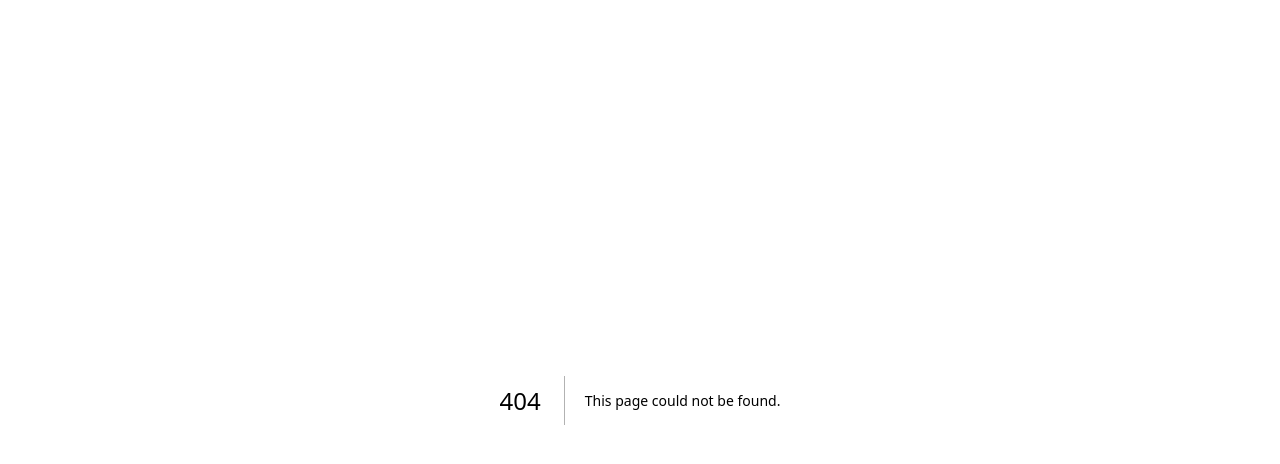
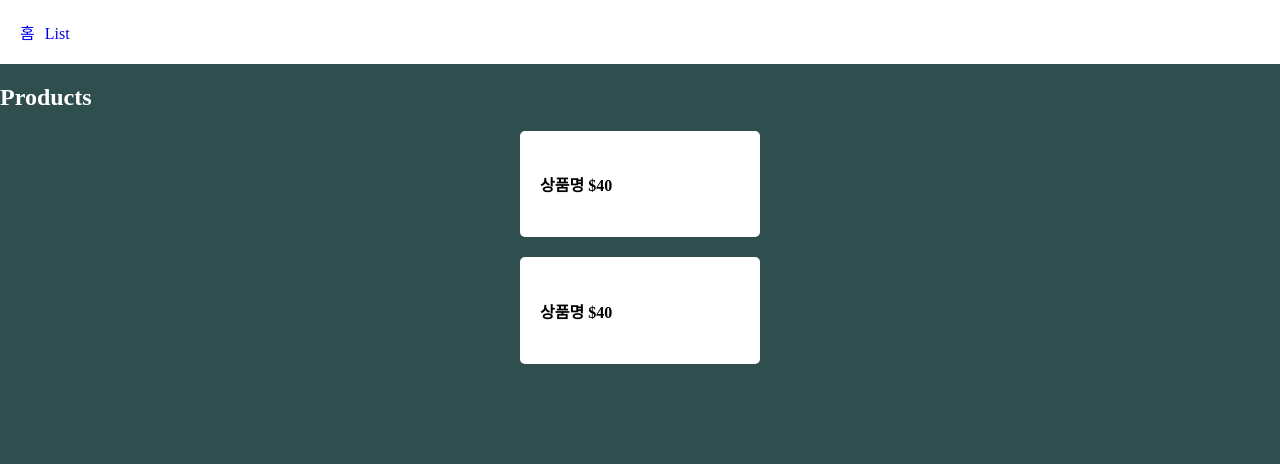
Before and after one commit to Zeereoreo/Today-Learning, a Next.js app in the folder nextjs-intro/: page /list in a window 1280 px wide. Before the commit this address had no page. Shown: the top 464 px of the page. Built offline with nearby package versions, Linux system fonts and the light colour scheme.

Commit message:
next js : 라우팅

```diff
--- a/nextjs-intro/app/globals.css
+++ b/nextjs-intro/app/globals.css
@@ -1,27 +1,28 @@
-@tailwind base;
-@tailwind components;
-@tailwind utilities;
-
-:root {
-  --foreground-rgb: 0, 0, 0;
-  --background-start-rgb: 214, 219, 220;
-  --background-end-rgb: 255, 255, 255;
+body {
+  margin: 0;
+  background-color: darkslategray;
+  color: white;
 }
-
-@media (prefers-color-scheme: dark) {
-  :root {
-    --foreground-rgb: 255, 255, 255;
-    --background-start-rgb: 0, 0, 0;
-    --background-end-rgb: 0, 0, 0;
-  }
+.title {
+  text-align: center;
+  margin-top: 150px;
 }
-
-body {
-  color: rgb(var(--foreground-rgb));
-  background: linear-gradient(
-      to bottom,
-      transparent,
-      rgb(var(--background-end-rgb))
-    )
-    rgb(var(--background-start-rgb));
+.title-sub {
+  text-align: center;
 }
+.food {
+  margin: 20px auto;
+  width: 200px;
+  background: white;
+  color: black;
+  padding: 20px;
+  border-radius: 5px;
+}
+.navbar {
+  background: white;
+  padding: 20px;
+}
+.navbar a {
+  margin-right: 10px;
+  text-decoration: none;
+}
--- a/nextjs-intro/app/layout.js
+++ b/nextjs-intro/app/layout.js
@@ -1,5 +1,6 @@
 import './globals.css'
 import { Inter } from 'next/font/google'
+import Link from 'next/link'
 
 const inter = Inter({ subsets: ['latin'] })
 
@@ -11,7 +12,13 @@
 export default function RootLayout({ children }) {
   return (
     <html lang="en">
-      <body className={inter.className}>{children}</body>
+      <body>
+      <div className="navbar">
+        <Link href='/'>홈</Link>
+        <Link href='/list'>List</Link>
+      </div>
+        {children}
+        </body>
     </html>
   )
 }
--- a/nextjs-intro/app/list/about.js
+++ /dev/null
@@ -1,3 +0,0 @@
-export default function page (){
-    return 'hi'
-}
--- /dev/null
+++ b/nextjs-intro/app/list/page.js
@@ -0,0 +1,13 @@
+export default function List() {
+    return (
+      <div>
+        <h2>Products</h2>
+        <div className="food">
+          <h4>상품명 $40</h4>
+        </div>
+        <div className="food">
+          <h4>상품명 $40</h4>
+        </div>
+      </div>
+    )
+  }
--- a/nextjs-intro/app/page.js
+++ b/nextjs-intro/app/page.js
@@ -1,113 +1,11 @@
-import Image from 'next/image'
+import Link from "next/link"
 
-export default function Home() {
+export default function Home () {
+  let name = 'Ji'
   return (
-    <main className="flex min-h-screen flex-col items-center justify-between p-24">
-      <div className="z-10 w-full max-w-5xl items-center justify-between font-mono text-sm lg:flex">
-        <p className="fixed left-0 top-0 flex w-full justify-center border-b border-gray-300 bg-gradient-to-b from-zinc-200 pb-6 pt-8 backdrop-blur-2xl dark:border-neutral-800 dark:bg-zinc-800/30 dark:from-inherit lg:static lg:w-auto  lg:rounded-xl lg:border lg:bg-gray-200 lg:p-4 lg:dark:bg-zinc-800/30">
-          Get started by editing&nbsp;
-          <code className="font-mono font-bold">app/page.js</code>
-        </p>
-        <div className="fixed bottom-0 left-0 flex h-48 w-full items-end justify-center bg-gradient-to-t from-white via-white dark:from-black dark:via-black lg:static lg:h-auto lg:w-auto lg:bg-none">
-          <a
-            className="pointer-events-none flex place-items-center gap-2 p-8 lg:pointer-events-auto lg:p-0"
-            href="https://vercel.com?utm_source=create-next-app&utm_medium=appdir-template&utm_campaign=create-next-app"
-            target="_blank"
-            rel="noopener noreferrer"
-          >
-            By{' '}
-            <Image
-              src="/vercel.svg"
-              alt="Vercel Logo"
-              className="dark:invert"
-              width={100}
-              height={24}
-              priority
-            />
-          </a>
-        </div>
-      </div>
-
-      <div className="relative flex place-items-center before:absolute before:h-[300px] before:w-[480px] before:-translate-x-1/2 before:rounded-full before:bg-gradient-radial before:from-white before:to-transparent before:blur-2xl before:content-[''] after:absolute after:-z-20 after:h-[180px] after:w-[240px] after:translate-x-1/3 after:bg-gradient-conic after:from-sky-200 after:via-blue-200 after:blur-2xl after:content-[''] before:dark:bg-gradient-to-br before:dark:from-transparent before:dark:to-blue-700 before:dark:opacity-10 after:dark:from-sky-900 after:dark:via-[#0141ff] after:dark:opacity-40 before:lg:h-[360px]">
-        <Image
-          className="relative dark:drop-shadow-[0_0_0.3rem_#ffffff70] dark:invert"
-          src="/next.svg"
-          alt="Next.js Logo"
-          width={180}
-          height={37}
-          priority
-        />
-      </div>
-
-      <div className="mb-32 grid text-center lg:mb-0 lg:grid-cols-4 lg:text-left">
-        <a
-          href="https://nextjs.org/docs?utm_source=create-next-app&utm_medium=appdir-template&utm_campaign=create-next-app"
-          className="group rounded-lg border border-transparent px-5 py-4 transition-colors hover:border-gray-300 hover:bg-gray-100 hover:dark:border-neutral-700 hover:dark:bg-neutral-800/30"
-          target="_blank"
-          rel="noopener noreferrer"
-        >
-          <h2 className={`mb-3 text-2xl font-semibold`}>
-            Docs{' '}
-            <span className="inline-block transition-transform group-hover:translate-x-1 motion-reduce:transform-none">
-              -&gt;
-            </span>
-          </h2>
-          <p className={`m-0 max-w-[30ch] text-sm opacity-50`}>
-            Find in-depth information about Next.js features and API.
-          </p>
-        </a>
-
-        <a
-          href="https://nextjs.org/learn?utm_source=create-next-app&utm_medium=appdir-template-tw&utm_campaign=create-next-app"
-          className="group rounded-lg border border-transparent px-5 py-4 transition-colors hover:border-gray-300 hover:bg-gray-100 hover:dark:border-neutral-700 hover:dark:bg-neutral-800 hover:dark:bg-opacity-30"
-          target="_blank"
-          rel="noopener noreferrer"
-        >
-          <h2 className={`mb-3 text-2xl font-semibold`}>
-            Learn{' '}
-            <span className="inline-block transition-transform group-hover:translate-x-1 motion-reduce:transform-none">
-              -&gt;
-            </span>
-          </h2>
-          <p className={`m-0 max-w-[30ch] text-sm opacity-50`}>
-            Learn about Next.js in an interactive course with&nbsp;quizzes!
-          </p>
-        </a>
-
-        <a
-          href="https://vercel.com/templates?framework=next.js&utm_source=create-next-app&utm_medium=appdir-template&utm_campaign=create-next-app"
-          className="group rounded-lg border border-transparent px-5 py-4 transition-colors hover:border-gray-300 hover:bg-gray-100 hover:dark:border-neutral-700 hover:dark:bg-neutral-800/30"
-          target="_blank"
-          rel="noopener noreferrer"
-        >
-          <h2 className={`mb-3 text-2xl font-semibold`}>
-            Templates{' '}
-            <span className="inline-block transition-transform group-hover:translate-x-1 motion-reduce:transform-none">
-              -&gt;
-            </span>
-          </h2>
-          <p className={`m-0 max-w-[30ch] text-sm opacity-50`}>
-            Explore the Next.js 13 playground.
-          </p>
-        </a>
-
-        <a
-          href="https://vercel.com/new?utm_source=create-next-app&utm_medium=appdir-template&utm_campaign=create-next-app"
-          className="group rounded-lg border border-transparent px-5 py-4 transition-colors hover:border-gray-300 hover:bg-gray-100 hover:dark:border-neutral-700 hover:dark:bg-neutral-800/30"
-          target="_blank"
-          rel="noopener noreferrer"
-        >
-          <h2 className={`mb-3 text-2xl font-semibold`}>
-            Deploy{' '}
-            <span className="inline-block transition-transform group-hover:translate-x-1 motion-reduce:transform-none">
-              -&gt;
-            </span>
-          </h2>
-          <p className={`m-0 max-w-[30ch] text-sm opacity-50`}>
-            Instantly deploy your Next.js site to a shareable URL with Vercel.
-          </p>
-        </a>
-      </div>
-    </main>
+    <div>
+      <h2 className="title">지레오 후레시</h2>
+      <p className="title-sub">by dev {name}</p>
+    </div>
   )
 }
```
